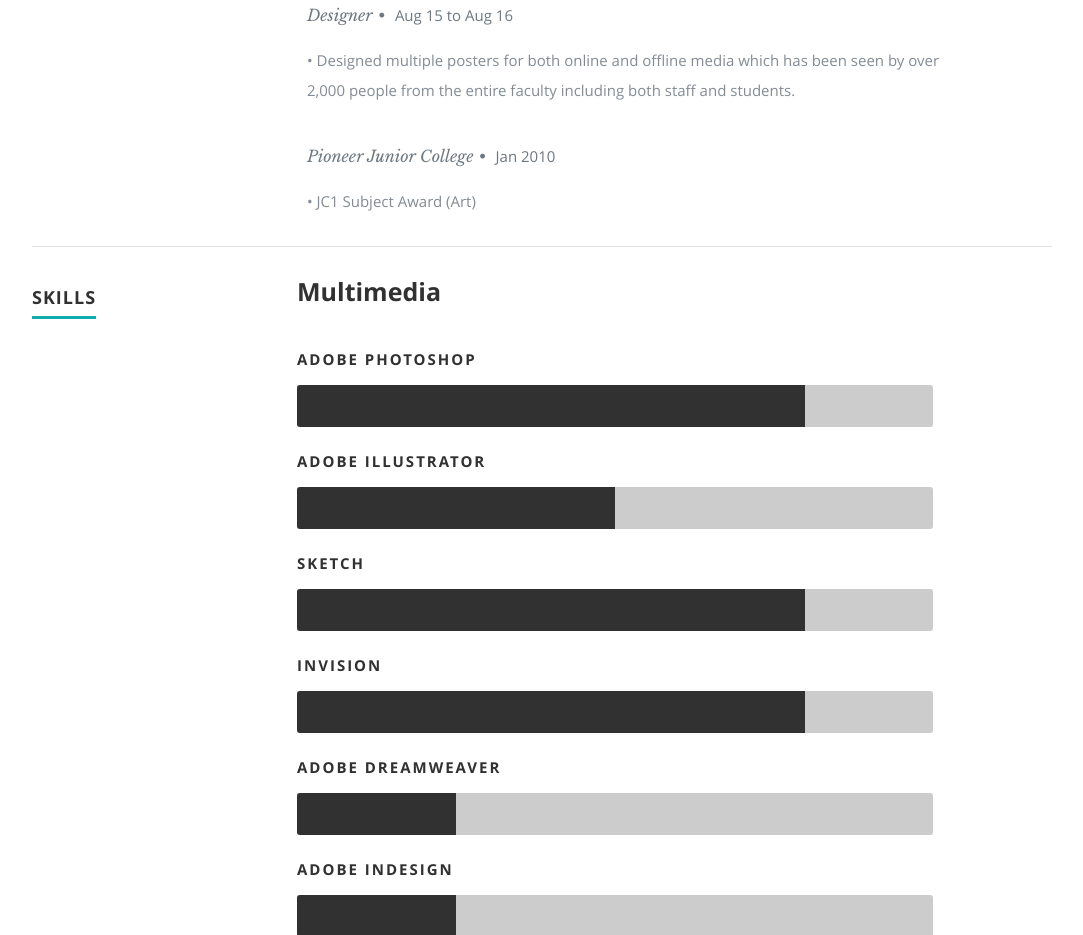
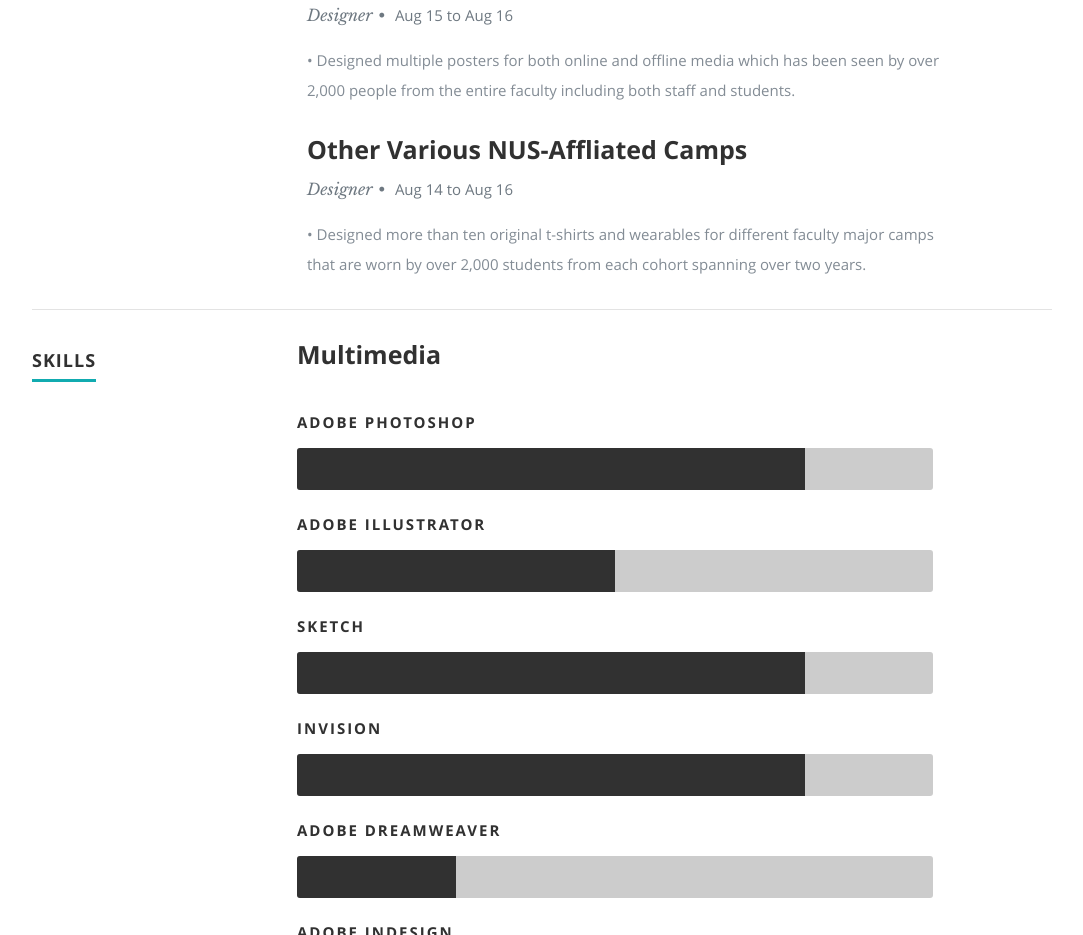
Before and after one commit to vashontnee/vashontnee.github.io, a plain HTML site: page index.html in a window 1280 px wide. Shown: the part 3997-4932 px from the top of the page, without its empty margins (98-1181 px from the left). Drawn offline with nearby package versions, Linux system fonts and the light colour scheme.

Commit message:
Update index.html

```diff
--- a/index.html
+++ b/index.html
@@ -352,17 +352,18 @@
 
             <div class="row item">
 
-               <div class="twelve columns">
+                <div class="twelve columns">
 
-                  <p class="info">Pioneer Junior College<span>&bull;</span> <em class="date">Jan 2010</em></p>
+                   <h3>Other Various NUS-Affliated Camps</h3>
+                   <p class="info">Designer<span>&bull;</span> <em class="date">Aug 14 to Aug 16</em></p>
 
-                  <p>
-                  •  JC1 Subject Award (Art)
-                  </p>
+                   <p>
+                   • Designed more than ten original t-shirts and wearables for different faculty major camps that are worn by over 2,000 students from each cohort spanning over two years.
+                   </p>
 
-               </div>
+                </div>
 
-         </div> <!-- main-col end -->
+             </div> <!-- item end -->
 
                </div> <!-- End Scholastic Achievements | Extracurricular Activities --><hr/>
 
```
